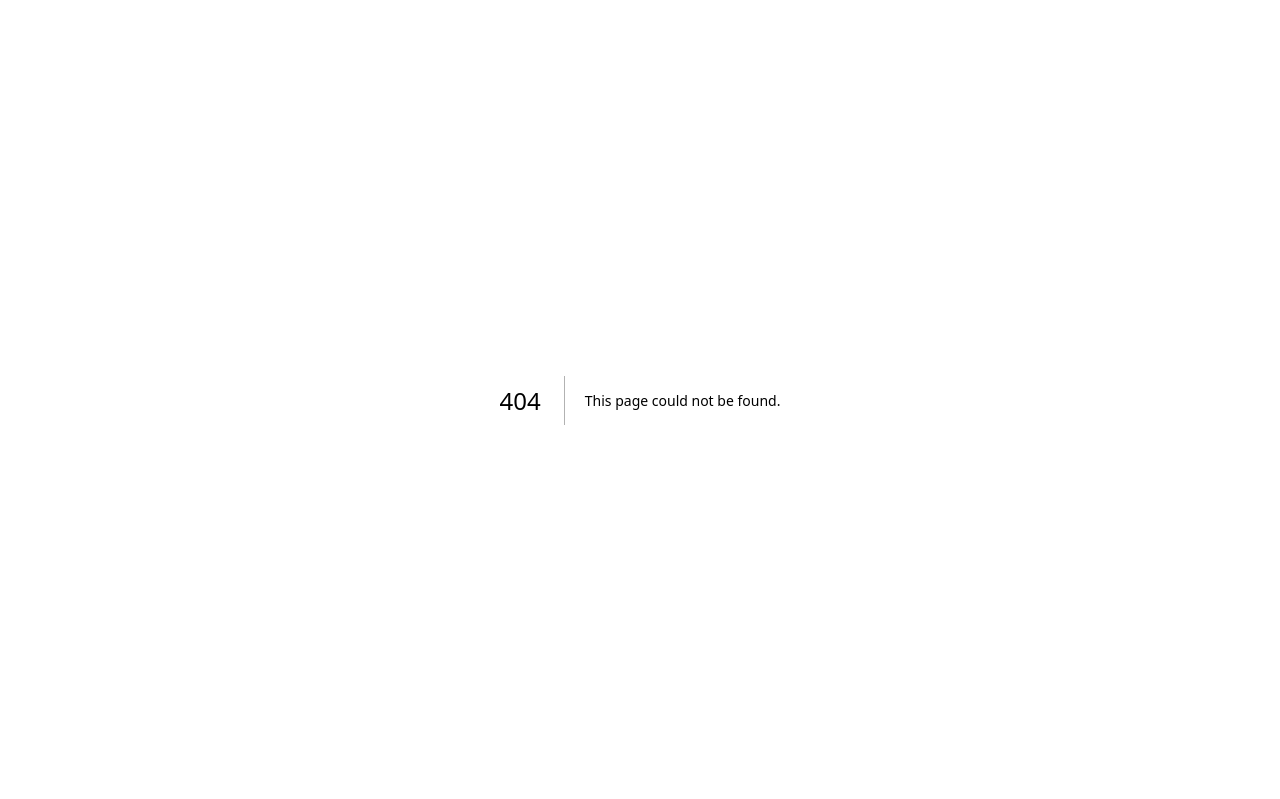
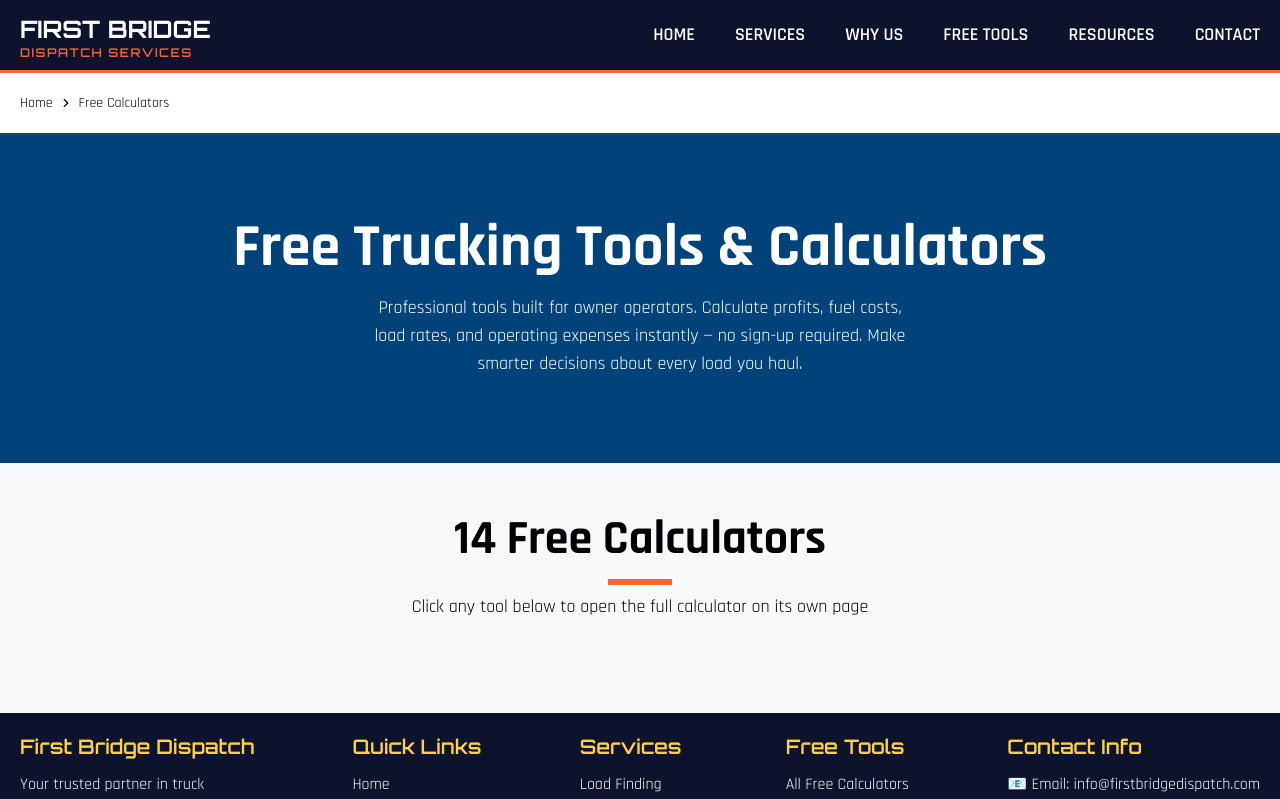
Before and after one commit to Fassam-Khan/firstbridgeus, a Next.js app: page /freetools in a window 1280 px wide. Before the commit this address had no page. Shown: the top 799 px of the page. Built offline with nearby package versions, Linux system fonts and the light colour scheme.

Commit message:
Today updates

```diff
--- /dev/null
+++ b/app/freetools/[slug]/page.jsx
@@ -0,0 +1,11 @@
+import React from 'react'
+
+const page = () => {
+  return (
+    <div>
+
+    </div>
+  )
+}
+
+export default page
--- /dev/null
+++ b/app/freetools/page.jsx
@@ -0,0 +1,104 @@
+import React from 'react'
+import Header from '@/component/Header'
+import Link from 'next/link'
+import Footer from '@/component/Footer'
+import { tools } from '@/lib/tools'
+import {
+  Breadcrumb,
+  BreadcrumbItem,
+  BreadcrumbLink,
+  BreadcrumbList,
+  BreadcrumbPage,
+  BreadcrumbSeparator,
+} from "@/components/ui/breadcrumb"
+
+const page = () => {
+
+  console.log(tools)
+  return (
+    <div>
+      <Header />
+      <div className="wrapper">
+        {/* BreadCrumb  */}
+        <div className="breadcam">
+          <Breadcrumb>
+            <BreadcrumbList>
+              <BreadcrumbItem>
+                <BreadcrumbLink href="/">Home</BreadcrumbLink>
+              </BreadcrumbItem>
+              <BreadcrumbSeparator />
+              <BreadcrumbItem>
+                <BreadcrumbLink href="/freetools">Free Calculators</BreadcrumbLink>
+              </BreadcrumbItem>
+
+            </BreadcrumbList>
+          </Breadcrumb>
+
+        </div>
+
+      </div>
+
+      {/* Hero Section  */}
+      <div className='text-center bg-[#00437b] '>
+        <div className="wrapper flex-col gap-4 flex justify-center h-[330px] items-center text-white  ">
+          <h4 className='font-bold md:text-6xl'>
+            Free Trucking Tools & Calculators
+          </h4>
+          <div className='w-[550px]'>
+            <p className='text-lg'>Professional tools built for owner operators. Calculate profits, fuel costs, load rates, and operating expenses instantly — no sign-up required. Make smarter decisions about every load you haul.</p>
+          </div>
+        </div>
+      </div>
+
+      {/* Heading Section  */}
+      {/* Heading  */}
+      <div className='text-center !py-8 bg-[#f7f9fb]' >
+        <div className="wrapper">
+          <div className='flex flex-col justify-center items-center gap-4'>
+            <h1 className='md:text-5xl text-3xl  font-extrabold '>14 Free Calculators</h1>
+            <div className="line h-1.5 w-16 bg-[var(--primary-color)]"></div>
+
+          </div>
+          <div className='!mt-2 text-lg'>
+            <p>Click any tool below to open the full calculator on its own page</p>
+          </div>
+        </div>
+      </div>
+
+      {/* tools Container  */}
+      <div className='bg-[#f7f9fb]'>
+        <div className="wrapper">
+          {
+            tools.map((e) => {
+              <Link href={`/freetools/${e.slug}`}>
+                <div className='flex flex-col md:w-[300px] !p-4 bg-white'>
+                  <p>💵</p>
+                  <h4 className='text-[#004e89] font-[Orbitron] font-bold'>{e.name}</h4>
+                  <p>Calculate how much you're earning per mile on any load based on pay and total mines. </p>
+                  <button className='bg-[var(--primary-color)] font-bold  text-white w-full !py-2'>USE CALCULATOR</button>
+                </div>
+              </Link>
+
+
+            })
+          }
+          {/* Card  */}
+          {/* <Link href={`/freetools/${[slug]}`}>
+            <div className='flex flex-col md:w-[300px] !p-4 bg-white'>
+              <p>💵</p>
+              <h4 className='text-[#004e89] font-[Orbitron] font-bold'>Rate Per Mile Calculator</h4>
+              <p>Calculate how much you're earning per mile on any load based on pay and total mines. </p>
+              <button className='bg-[var(--primary-color)] font-bold  text-white w-full !py-2'>USE CALCULATOR</button>
+            </div>
+          </Link> */}
+        </div>
+      </div>
+
+
+      <Footer />
+
+    </div>
+  )
+}
+
+export default page
--- a/component/Footer.jsx
+++ b/component/Footer.jsx
@@ -43,7 +43,7 @@ const Footer = () => {
                     <div className=' flex-col gap-3'>
                         <h4 className='font-[Orbitron] text-xl text-[#ffd23f] font-semibold'>Free Tools </h4>
                         <ul className='!mt-3 flex flex-col gap-2'>
-                        <Link href={'/'}><li className='hover:text-[var(--primary-color)]'>All Free Calculators</li></Link>
+                        <Link href={'/freetools'}><li className='hover:text-[var(--primary-color)]'>All Free Calculators</li></Link>
                         <Link href={'/'}><li className='hover:text-[var(--primary-color)]'>Diesel Fuel Prices</li></Link>
                         <Link href={'/'}><li className='hover:text-[var(--primary-color)]'>Rate Per Mile</li></Link>
                         <Link href={'/'}><li className='hover:text-[var(--primary-color)]'>Load Profit</li></Link>
@@ -72,10 +72,10 @@ const Footer = () => {
                         <p>© 2026 First Bridge Dispatch Services. All rights reserved.</p>
                     </div>
                     <div className='flex gap-2 !mt-3 text-[12px] md:text-sm underline '>
-                        <Link href={'/'} className='!px-1 h-4 border-r border-gray-600'>Privacy</Link>
-                        <Link href={'/'} className='!px-1 h-4 border-r border-gray-600'>Terms</Link>
-                        <Link href={'/'} className='!px-1 h-4 border-r border-gray-600'>Disclaimer</Link>
-                        <Link href={'/'} className='!px-1 h-4 '>SMS Policy</Link>
+                        <Link href={'/privacy-policy'} className='!px-1 h-4 border-r border-gray-600'>Privacy</Link>
+                        <Link href={'/privacy-policy'} className='!px-1 h-4 border-r border-gray-600'>Terms</Link>
+                        <Link href={'/privacy-policy'} className='!px-1 h-4 border-r border-gray-600'>Disclaimer</Link>
+                        <Link href={'/privacy-policy'} className='!px-1 h-4 '>SMS Policy</Link>
                     </div>
                 </div>
             </div>
--- a/component/Header.jsx
+++ b/component/Header.jsx
@@ -19,7 +19,7 @@ const Header = () => {
                         <Link href={'/'}><li className='hover:text-[var(--primary-color)] transition-all'>HOME</li></Link>
                         <a href={'#services'}><li className='hover:text-[var(--primary-color)] transition-all'>SERVICES</li></a>
                         <a href={'#whyus'}><li className='hover:text-[var(--primary-color)] transition-all'>WHY US</li></a>
-                        <Link href={'/'}><li className='hover:text-[var(--primary-color)] transition-all'>FREE TOOLS</li></Link>
+                        <Link href={'/freetools'}><li className='hover:text-[var(--primary-color)] transition-all'>FREE TOOLS</li></Link>
                         <Link href={'/'}><li className='hover:text-[var(--primary-color)] transition-all'>RESOURCES</li></Link>
                         <a href={'/#contact'}><li className='hover:text-[var(--primary-color)] transition-all'>CONTACT</li></a>
 
--- a/component/MobileMenue.jsx
+++ b/component/MobileMenue.jsx
@@ -35,7 +35,7 @@ export function MobileMenue() {
           <Link href={'/'}  onClick={() => setOpen(false)}><li className="border-b border-gray-500">HOME</li></Link>
           <a href={'/#services'} scroll={true}  onClick={() => setOpen(false)}><li className="border-b border-gray-500">SERVICES</li></a>
           <a href={'/#whyus'}  onClick={() => setOpen(false)}><li className="border-b border-gray-500">WHY US </li></a>
-          <Link href={'/'}  onClick={() => setOpen(false)}><li className="border-b border-gray-500">FREE TOOLS</li></Link>
+          <Link href={'/freetools'}  onClick={() => setOpen(false)}><li className="border-b border-gray-500">FREE TOOLS</li></Link>
           <Link href={'/'}  onClick={() => setOpen(false)}><li className="border-b border-gray-500">RESOURCES</li></Link>
           <a href={'/#contact'}  onClick={() => setOpen(false)}><li className="border-b border-gray-500">CONTACT</li></a>
         </ul>
--- /dev/null
+++ b/component/tools/ratePerMile.jsx
@@ -0,0 +1,11 @@
+import React from 'react'
+
+const ratePerMile = () => {
+  return (
+    <div>
+
+    </div>
+  )
+}
+
+export default ratePerMile
--- /dev/null
+++ b/components/ui/breadcrumb.jsx
@@ -0,0 +1,121 @@
+import * as React from "react"
+import { Slot } from "radix-ui"
+
+import { cn } from "@/lib/utils"
+import { ChevronRightIcon, MoreHorizontalIcon } from "lucide-react"
+
+function Breadcrumb({
+  className,
+  ...props
+}) {
+  return (
+    <nav
+      aria-label="breadcrumb"
+      data-slot="breadcrumb"
+      className={cn(className)}
+      {...props} />
+  );
+}
+
+function BreadcrumbList({
+  className,
+  ...props
+}) {
+  return (
+    <ol
+      data-slot="breadcrumb-list"
+      className={cn(
+        "flex flex-wrap items-center gap-1.5 text-sm wrap-break-word text-muted-foreground",
+        className
+      )}
+      {...props} />
+  );
+}
+
+function BreadcrumbItem({
+  className,
+  ...props
+}) {
+  return (
+    <li
+      data-slot="breadcrumb-item"
+      className={cn("inline-flex items-center gap-1", className)}
+      {...props} />
+  );
+}
+
+function BreadcrumbLink({
+  asChild,
+  className,
+  ...props
+}) {
+  const Comp = asChild ? Slot.Root : "a"
+
+  return (
+    <Comp
+      data-slot="breadcrumb-link"
+      className={cn("transition-colors hover:text-foreground", className)}
+      {...props} />
+  );
+}
+
+function BreadcrumbPage({
+  className,
+  ...props
+}) {
+  return (
+    <span
+      data-slot="breadcrumb-page"
+      role="link"
+      aria-disabled="true"
+      aria-current="page"
+      className={cn("font-normal text-foreground", className)}
+      {...props} />
+  );
+}
+
+function BreadcrumbSeparator({
+  children,
+  className,
+  ...props
+}) {
+  return (
+    <li
+      data-slot="breadcrumb-separator"
+      role="presentation"
+      aria-hidden="true"
+      className={cn("[&>svg]:size-3.5", className)}
+      {...props}>
+      {children ?? (
+        <ChevronRightIcon />
+      )}
+    </li>
+  );
+}
+
+function BreadcrumbEllipsis({
+  className,
+  ...props
+}) {
+  return (
+    <span
+      data-slot="breadcrumb-ellipsis"
+      role="presentation"
+      aria-hidden="true"
+      className={cn("flex size-5 items-center justify-center [&>svg]:size-4", className)}
+      {...props}>
+      <MoreHorizontalIcon />
+      <span className="sr-only">More</span>
+    </span>
+  );
+}
+
+export {
+  Breadcrumb,
+  BreadcrumbList,
+  BreadcrumbItem,
+  BreadcrumbLink,
+  BreadcrumbPage,
+  BreadcrumbSeparator,
+  BreadcrumbEllipsis,
+}
--- /dev/null
+++ b/lib/tools.js
@@ -0,0 +1,16 @@
+import ratePerMile from "@/component/tools/ratePerMile";
+
+export const tools = [
+  {
+    slug: "rate-calculator",
+    name: "Rate Per Mile Calculator",
+    description: "Calculate rate per mile easily",
+    component: ratePerMile,
+  },
+  {
+    slug: "profit-calculator",
+    name: "Profit Calculator",
+    description: "Calculate trucking profit",
+    component: "j",
+  },
+];
```
